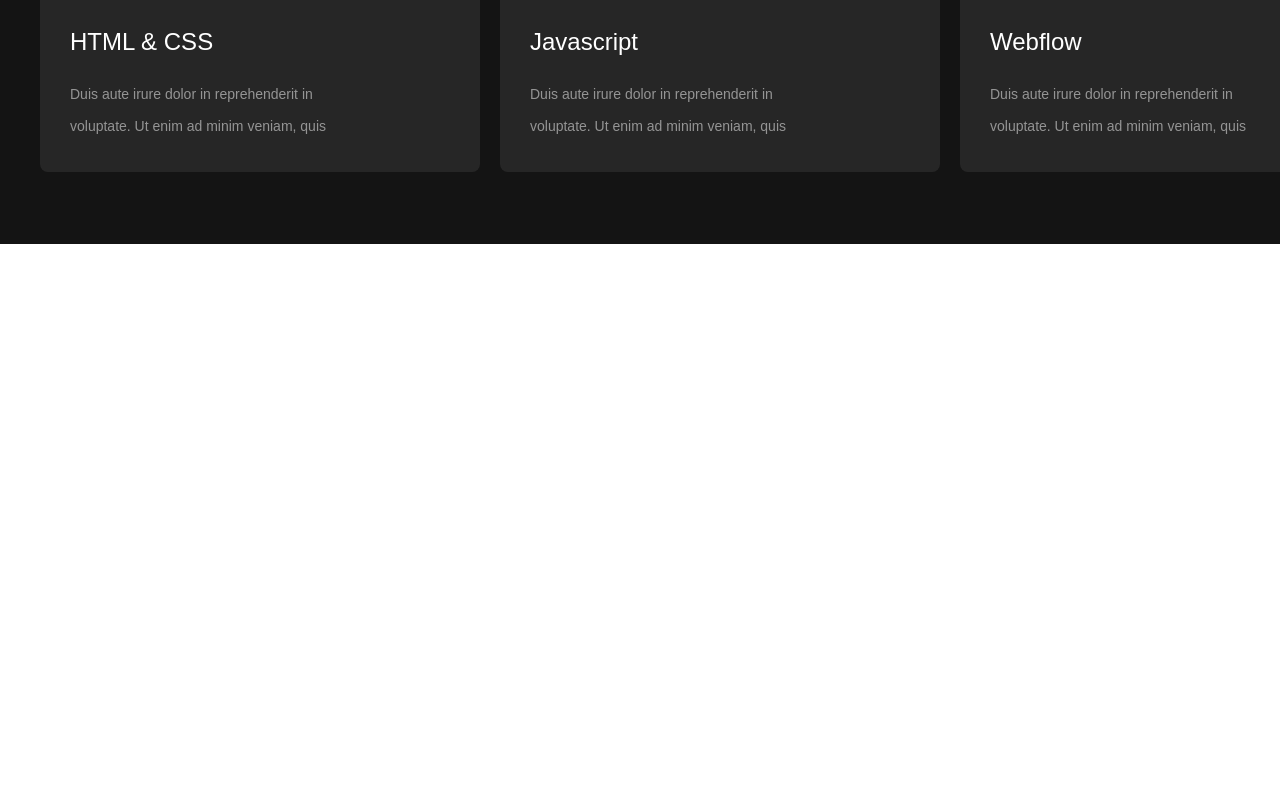
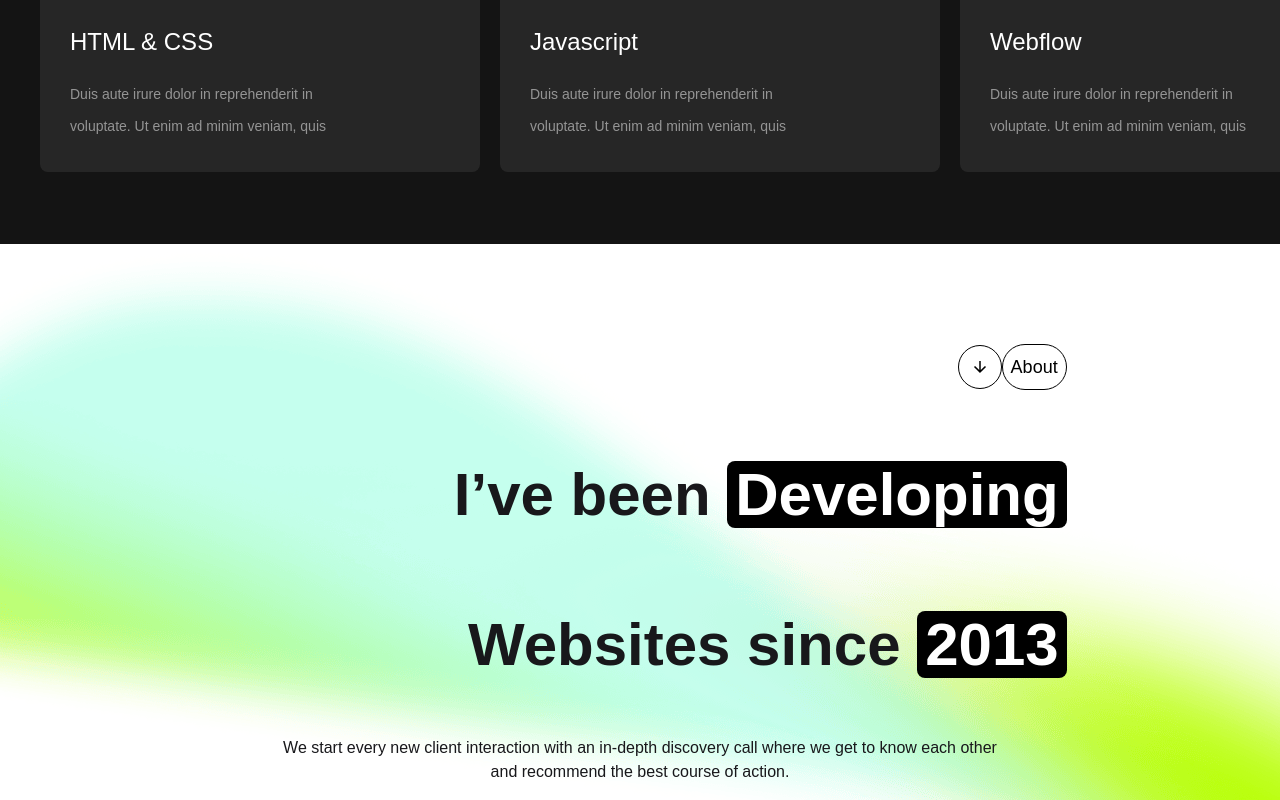
Before and after one commit to Shawon55660/shawon-task, a Next.js app: page / in a window 1280 px wide. Shown: the part 1338-2138 px from the top of the page. Before the commit the page ends 1582 px from the top, so only its background shows below. Built offline with nearby package versions, Linux system fonts and the light colour scheme; a web font is replaced by a local one.

Commit message:
section second done\

```diff
--- a/src/app/page.tsx
+++ b/src/app/page.tsx
@@ -1,5 +1,6 @@
 import Bannar from "@/component/BannarComponent/Bannar";
 import FirstSection from "@/component/firstSection/FirstSection";
+import SecondSection from "@/component/SecondSection/SecondSection";
 
 
 export default function Home() {
@@ -8,6 +9,7 @@
     <div>
       <Bannar></Bannar>
       <FirstSection></FirstSection>
+      <SecondSection></SecondSection>
     </div>
   );
 }
--- a/src/component/Buttoncomponent/SecondaryButton.tsx
+++ b/src/component/Buttoncomponent/SecondaryButton.tsx
@@ -1,14 +1,15 @@
 import React from 'react';
+import { IoMdArrowDown } from 'react-icons/io';
 interface SecondaryButtonProps{
-    logo:React.ReactNode,
+
     text:string,
    textColor:string,
     borderColor:string
 }
-const SecondaryButton:React.FC<SecondaryButtonProps> = ({logo,text,textColor,borderColor}) => {
+const SecondaryButton:React.FC<SecondaryButtonProps> = ({text,textColor,borderColor}) => {
     return (
          <div>
-            <button className={`flex bg-transparent items-center ${textColor} ${borderColor}  text-lg `}><span className='rounded-full flex items-center p-3 border-[1px]'>{logo}</span> <span className='rounded-full flex items-center p-2 border-[1px]'>{text}</span></button>
+            <button className={`flex bg-transparent items-center ${textColor} ${borderColor}  text-lg `}><span className='rounded-full flex items-center p-3 border-[1px]'><IoMdArrowDown /></span> <span className='rounded-full flex items-center p-2 border-[1px]'>{text}</span></button>
         </div>
     );
 };
--- /dev/null
+++ b/src/component/SecondSection/Card.tsx
@@ -0,0 +1,18 @@
+import React from 'react';
+interface CardProps{
+
+    text:string,
+    bgColor:string,
+   textColor:string,
+    borderColor:string
+}
+const Card:React.FC<CardProps> = ({bgColor,text,textColor,borderColor}) => {
+    return (
+        <div>
+            <button className={`${bgColor} ${textColor} ${borderColor} rounded-full px-5 border-2  py-3`}>{text}</button>
+
+        </div>
+    );
+};
+
+export default Card;
--- /dev/null
+++ b/src/component/SecondSection/SecondSection.tsx
@@ -0,0 +1,42 @@
+import React from 'react';
+import SecondaryButton from '../Buttoncomponent/SecondaryButton';
+
+
+const SecondSection = () => {
+    return (
+    <div className="bg-[url('/bannar.png')]  bg-no-repeat  ">
+        <div className='flex justify-end items-center pt-[100px] pb-[30px] w-8/12 mx-auto'>
+
+     {/* part 1  */}
+            <SecondaryButton text='About'textColor='text-black' borderColor='border-black'></SecondaryButton>
+
+        </div>
+        <div className='flex  justify-end items-center font-bold text-6xl   w-8/12  leading-[150px] mx-auto'>
+                <h1 className='text-right'>I’ve been  <span className='bg-[#000000] text-white rounded-lg px-2'>Developing</span> Websites since  <span className='bg-[#000000] text-white rounded-lg px-2'>2013</span></h1>
+            </div>
+            <p className='w-7/12 mx-auto text-center  p-4'>
+            We start every new client interaction with an in-depth discovery call where
+we get to know each other and recommend the best course of
+action.
+            </p>
+             {/* part 2 */}
+            {/* <div className='grid grid-cols-12 bg-red-400 py-4 h-[20vh]'>
+
+                <p className='col-span-3 '>PREVIOUSLY WORKED ON</p>
+                <div className='col-span-9 relative'>
+                    <div className='absolute'><Card bgColor='bg-transparent' borderColor='border-black' text='facebook' textColor='text-black'></Card></div>
+                    <div className='absolute top-[-4]] left-6'><Card bgColor='bg-transparent' borderColor='border-black' text='facebook' textColor='text-black'></Card></div>
+                    <div className='absolute'><Card bgColor='bg-transparent' borderColor='border-black' text='facebook' textColor='text-black'></Card></div>
+                    <div className='absolute'><Card bgColor='bg-transparent' borderColor='border-black' text='facebook' textColor='text-black'></Card></div>
+                    <div className='absolute'><Card bgColor='bg-transparent' borderColor='border-black' text='facebook' textColor='text-black'></Card></div>
+                    <div className='absolute'><Card bgColor='bg-transparent' borderColor='border-black' text='facebook' textColor='text-black'></Card></div>
+
+
+                </div>
+            </div> */}
+
+    </div>
+    );
+};
+
+export default SecondSection;
--- a/src/component/firstSection/FirstSection.tsx
+++ b/src/component/firstSection/FirstSection.tsx
@@ -1,6 +1,6 @@
 import React from 'react';
 import SecondaryButton from '../Buttoncomponent/SecondaryButton';
-import { IoMdArrowDown } from 'react-icons/io';
+
 import { HiArrowNarrowLeft, HiArrowNarrowRight } from 'react-icons/hi';
 import SectionCard from './SectionCard';
 import { FaReact } from 'react-icons/fa';
@@ -9,11 +9,11 @@
     return (
         <div className='w-[1440px] bg-[#141414] py-[40px] px-[40px]'>
              {/* SecondaryButton is here */}
-            <div><SecondaryButton logo={<IoMdArrowDown />} text='Why Choose me'textColor='text-white' borderColor='border-white' ></SecondaryButton></div>
+            <div><SecondaryButton text='Why Choose me'textColor='text-white' borderColor='border-white' ></SecondaryButton></div>
            {/* main content start  */}
             <div className='flex gap-8 text-white pt-[40px] justify-between'>
                 <h1 className='text-5xl  w-4/12   leading-normal '>My Extensive List of Skills</h1>
-                <p className=' text-right w-4/12 leading-8 pt-4 mr-0'><p className='border-b pb-3 border-[#ffffff71]'>Building the worlds best marketing Your trusted partner for strategy, design, and dev.</p></p>
+                <div className=' text-right w-4/12 leading-8 pt-4 mr-0'><p className='border-b pb-3 border-[#ffffff71]'>Building the worlds best marketing Your trusted partner for strategy, design, and dev.</p></div>
             </div>
             {/* side button  */}
             <div className='bg-transparent  flex justify-end gap-4'>
```
Also changed, not shown: public/download.svg (added).
